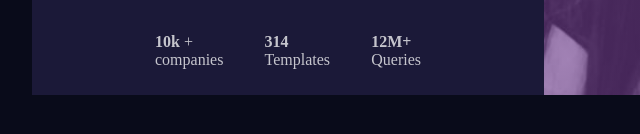
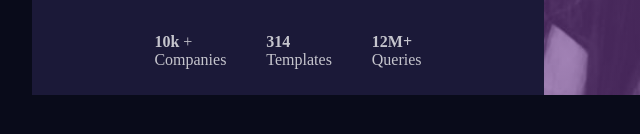
Before and after one commit to serdar87/Stats-preview-card-component, a plain HTML site: page index.html in a window 1280 px wide. Shown: the part 480-614 px from the top of the page, 96-736 px from the left. Drawn offline with Linux system fonts and the light colour scheme.

Commit message:
Update index.html

```diff
--- a/index.html
+++ b/index.html
@@ -17,7 +17,7 @@
              decisions regarding revenue,customer experience,and overall efficiency.
          </div>
          <div class="text flextext">
-             <div> <span class="boldtext">10k</span> + <br>companies</div>
+             <div> <span class="boldtext">10k</span> + <br>Companies</div>
              <div><span class="boldtext">314</span> <br> Templates</div>
              <div><span class="boldtext">12M+</span><br> Queries </div>
          </div>
```
